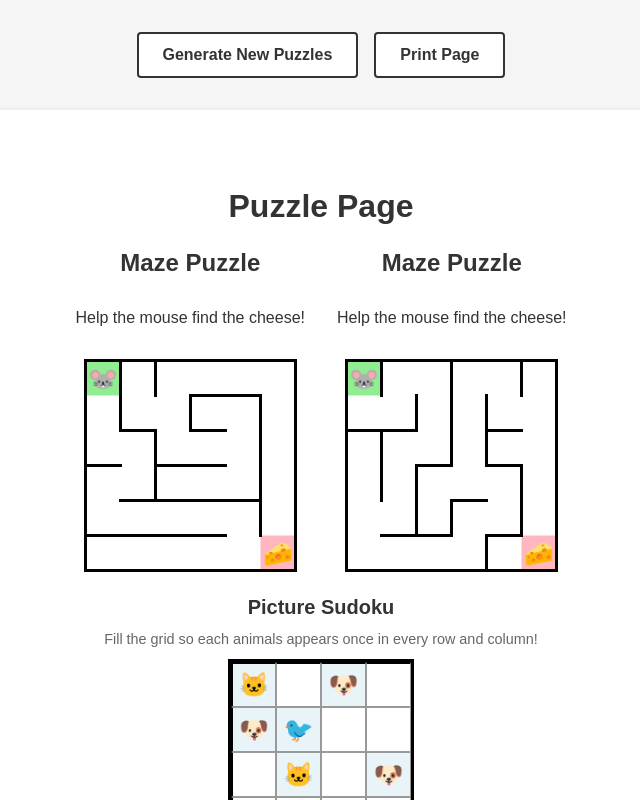
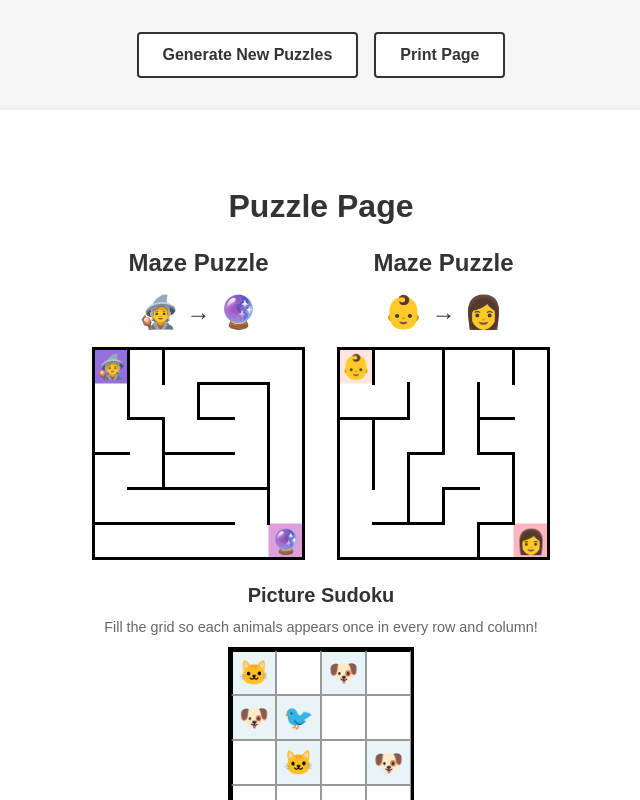
Before and after one commit to dslh/puzzle-page, a React (Vite) app: page / in a window 1280 px wide. Shown: the top 800 px of the page, without its empty margins (319-959 px from the left). Built offline with nearby package versions, Linux system fonts and the light colour scheme.

Commit message:
Maze themes

```diff
--- a/src/components/puzzles/Maze.module.css
+++ b/src/components/puzzles/Maze.module.css
@@ -13,6 +13,22 @@
   color: #333;
 }
 
+.mazeGoal {
+  display: flex;
+  align-items: center;
+  gap: 0.5rem;
+  font-size: 2rem;
+}
+
+.emoji {
+  font-size: 2rem;
+}
+
+.arrow {
+  font-size: 1.5rem;
+  color: #333;
+}
+
 .mazeSvg {
   background-color: #fff;
 }
--- a/src/components/puzzles/Maze.tsx
+++ b/src/components/puzzles/Maze.tsx
@@ -8,10 +8,56 @@ interface MazeProps {
   seed?: number;
 }
 
+interface MazeTheme {
+  start: string;
+  end: string;
+  startColor: string;
+  endColor: string;
+}
+
+const MAZE_THEMES: MazeTheme[] = [
+  { start: '🐭', end: '🧀', startColor: '#90EE90', endColor: '#FFB6C1' },
+  { start: '🐕', end: '🦴', startColor: '#DEB887', endColor: '#F5F5DC' },
+  { start: '🐝', end: '🌸', startColor: '#FFD700', endColor: '#FFB6C1' },
+  { start: '🐱', end: '🐭', startColor: '#FFA07A', endColor: '#D3D3D3' },
+  { start: '🚀', end: '🌙', startColor: '#87CEEB', endColor: '#F0E68C' },
+  { start: '👶', end: '👩', startColor: '#FFE4E1', endColor: '#FFB6C1' },
+  { start: '🐰', end: '🥕', startColor: '#F5F5DC', endColor: '#FFA500' },
+  { start: '🐻', end: '🍯', startColor: '#DEB887', endColor: '#FFD700' },
+  { start: '🐿️', end: '🌰', startColor: '#CD853F', endColor: '#8B4513' },
+  { start: '🐞', end: '🍃', startColor: '#FF6347', endColor: '#90EE90' },
+  { start: '🦋', end: '🌺', startColor: '#DA70D6', endColor: '#FF69B4' },
+  { start: '🐨', end: '🌿', startColor: '#C0C0C0', endColor: '#90EE90' },
+  { start: '🦊', end: '🏠', startColor: '#FF8C00', endColor: '#D2691E' },
+  { start: '🐧', end: '🐟', startColor: '#B0E0E6', endColor: '#87CEEB' },
+  { start: '🐌', end: '🥬', startColor: '#F4A460', endColor: '#90EE90' },
+  { start: '🦔', end: '🍎', startColor: '#DEB887', endColor: '#FF6347' },
+  { start: '🧚', end: '⭐', startColor: '#FFB6C1', endColor: '#FFD700' },
+  { start: '🐉', end: '💎', startColor: '#90EE90', endColor: '#87CEEB' },
+  { start: '🤖', end: '🔋', startColor: '#C0C0C0', endColor: '#90EE90' },
+  { start: '👻', end: '🏚️', startColor: '#F0F0F0', endColor: '#8B4513' },
+  { start: '🧙', end: '🔮', startColor: '#9370DB', endColor: '#DDA0DD' },
+  { start: '🚗', end: '🏁', startColor: '#FF6347', endColor: '#000000' },
+  { start: '⚽', end: '🥅', startColor: '#FFFFFF', endColor: '#90EE90' },
+  { start: '🔑', end: '🔓', startColor: '#FFD700', endColor: '#C0C0C0' },
+  { start: '🐜', end: '🧁', startColor: '#8B4513', endColor: '#FFB6C1' },
+];
+
+// Simple seeded random number generator
+function seededRandom(seed: number): number {
+  const x = Math.sin(seed) * 10000;
+  return x - Math.floor(x);
+}
+
 export default function Maze({ width = 6, height = 6, seed = 0 }: MazeProps) {
   const maze: MazeType = useMemo(() => {
     return generateMaze(width, height, seed);
   }, [width, height, seed]);
+
+  const theme = useMemo(() => {
+    const themeIndex = Math.floor(seededRandom(seed + 12345) * MAZE_THEMES.length);
+    return MAZE_THEMES[themeIndex];
+  }, [seed]);
 
   const cellSize = 35;
   const wallThickness = 3;
@@ -21,7 +67,11 @@ export default function Maze({ width = 6, height = 6, seed = 0 }: MazeProps) {
   return (
     <div className={styles.mazeContainer}>
       <h2 className={styles.mazeTitle}>Maze Puzzle</h2>
-      <p>Help the mouse find the cheese!</p>
+      <div className={styles.mazeGoal}>
+        <span className={styles.emoji}>{theme.start}</span>
+        <span className={styles.arrow}>→</span>
+        <span className={styles.emoji}>{theme.end}</span>
+      </div>
       <svg
         className={styles.mazeSvg}
         width={svgWidth}
@@ -44,7 +94,7 @@ export default function Maze({ width = 6, height = 6, seed = 0 }: MazeProps) {
                 y={y * cellSize + wallThickness / 2}
                 width={cellSize}
                 height={cellSize}
-                fill={isStart ? '#90EE90' : '#FFB6C1'}
+                fill={isStart ? theme.startColor : theme.endColor}
               />
             );
           })
@@ -120,7 +170,7 @@ export default function Maze({ width = 6, height = 6, seed = 0 }: MazeProps) {
           })
         )}
 
-        {/* Draw start marker (mouse) */}
+        {/* Draw start marker */}
         <text
           x={maze.start.x * cellSize + cellSize / 2 + wallThickness / 2}
           y={maze.start.y * cellSize + cellSize / 2 + wallThickness / 2}
@@ -128,10 +178,10 @@ export default function Maze({ width = 6, height = 6, seed = 0 }: MazeProps) {
           textAnchor="middle"
           dominantBaseline="central"
         >
-          🐭
+          {theme.start}
         </text>
 
-        {/* Draw end marker (cheese) */}
+        {/* Draw end marker */}
         <text
           x={maze.end.x * cellSize + cellSize / 2 + wallThickness / 2}
           y={maze.end.y * cellSize + cellSize / 2 + wallThickness / 2}
@@ -139,7 +189,7 @@ export default function Maze({ width = 6, height = 6, seed = 0 }: MazeProps) {
           textAnchor="middle"
           dominantBaseline="central"
         >
-          🧀
+          {theme.end}
         </text>
       </svg>
     </div>
```
